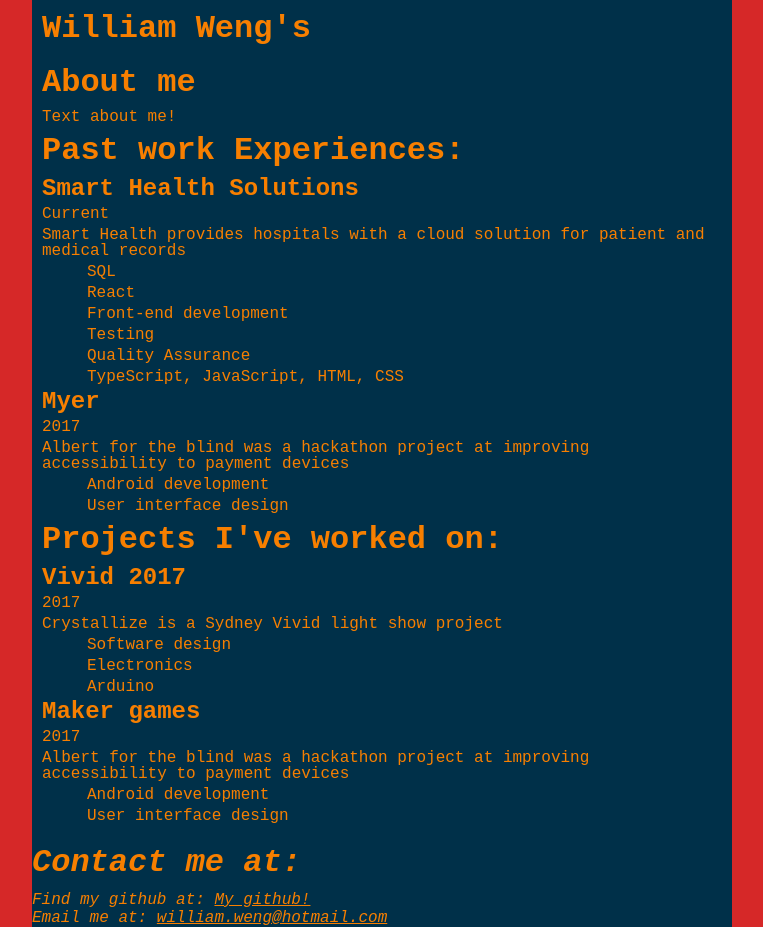
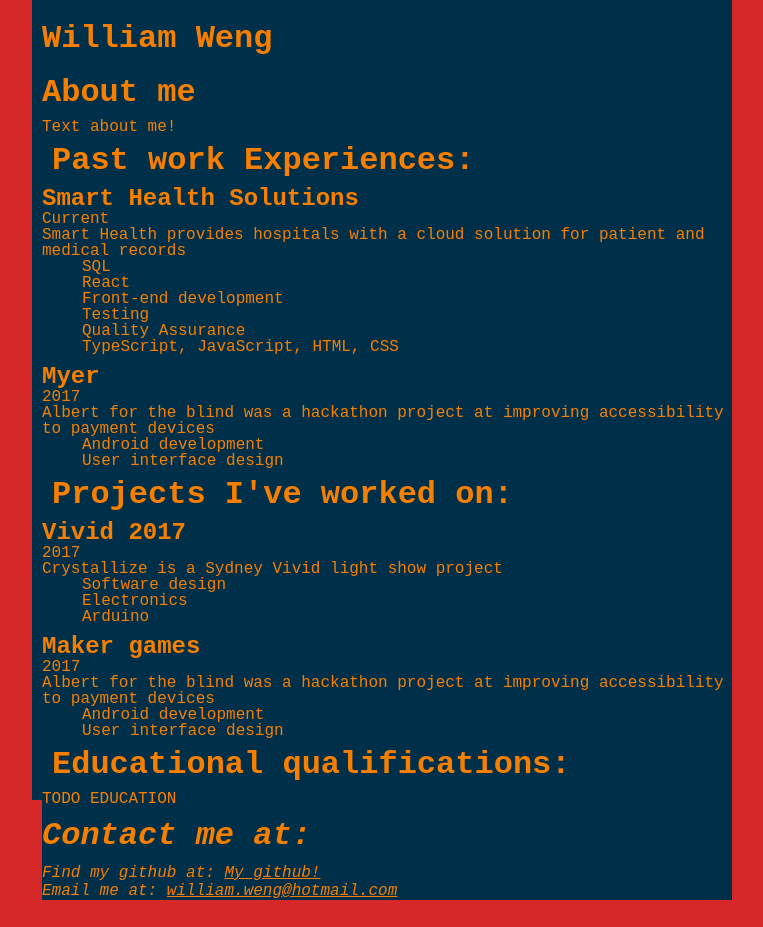
Before and after one commit to will-weng/will-weng.github.io, a React (Create React App) app: page / in a window 1280 px wide. Shown: the whole page, without its empty margins (258-1021 px from the left). After the commit the page ends 900 px from the top, so only its background shows below. Built offline with nearby package versions, Linux system fonts and the light colour scheme; the HTML template or start-up script is replaced by a standard one.

Commit message:
Fixed css around the page

```diff
--- a/package.json
+++ b/package.json
@@ -21,7 +21,7 @@
   },
   "scripts": {
     "predeploy": "npm run build",
-    "deploy": "gh-pages -d build",
+    "deploy": "git push && gh-pages -d build",
     "start": "react-scripts start",
     "build": "react-scripts build",
     "test": "react-scripts test",
--- a/src/components/AboutMe.tsx
+++ b/src/components/AboutMe.tsx
@@ -1,7 +1,6 @@
 import styled from "styled-components";
 
 const AboutMeStyle = styled.div`
-    margin: 10px;
 `
 
 function AboutMe() {
--- a/src/components/Content.tsx
+++ b/src/components/Content.tsx
@@ -12,6 +12,10 @@ const ContentStyle = styled.div`
     margin-left: auto;
     margin-right: auto;
     background-color: ${({ theme }) => theme.colours.PrussianBlue};
+
+    > * {
+        margin-left: 10px;
+    }
 
     * {
         background-color: ${({ theme }) => theme.colours.PrussianBlue};
--- /dev/null
+++ b/src/components/Education.tsx
@@ -0,0 +1,7 @@
+function Education() {
+    return (
+        <>TODO EDUCATION</>
+    );
+}
+
+export default Education;
--- a/src/components/Header.tsx
+++ b/src/components/Header.tsx
@@ -2,17 +2,12 @@ import styled from "styled-components";
 
 const HeaderStyle = styled.header`
     padding-top: 10px;
-    margin: 0px 10px 10px 10px;
-
-    * {
-        margin: 0px;
-    }
 `
 
 function Header() {
     return (
         <HeaderStyle>
-            <h1>William Weng's</h1>
+            <h1>William Weng</h1>
         </HeaderStyle>
     );
 }
--- a/src/components/Main.tsx
+++ b/src/components/Main.tsx
@@ -4,6 +4,7 @@ import AboutMe from "./AboutMe";
 import Section from "./Section";
 import projects from './data/projects.json'
 import jobs from './data/workExperiences.json'
+import Education from "./Education";
 
 const MainStyle = styled.div`
     line-height: 1;
@@ -19,6 +20,9 @@ function Main() {
             <Section heading="Projects I've worked on:">
                 <Projects projects={projects} />
             </Section>
+            <Section heading="Educational qualifications:">
+                <Education />
+            </Section>
         </MainStyle>
     );
 }
--- a/src/components/projects/Projects.tsx
+++ b/src/components/projects/Projects.tsx
@@ -8,10 +8,6 @@ interface ProjectsProps {
 const ProjectsStyled = styled.div`
     margin-top: 10px;
     margin-bottom: 10px;
-
-    * {
-        margin: 5px;
-    }
 `
 
 function Projects(props: ProjectsProps) {
```
